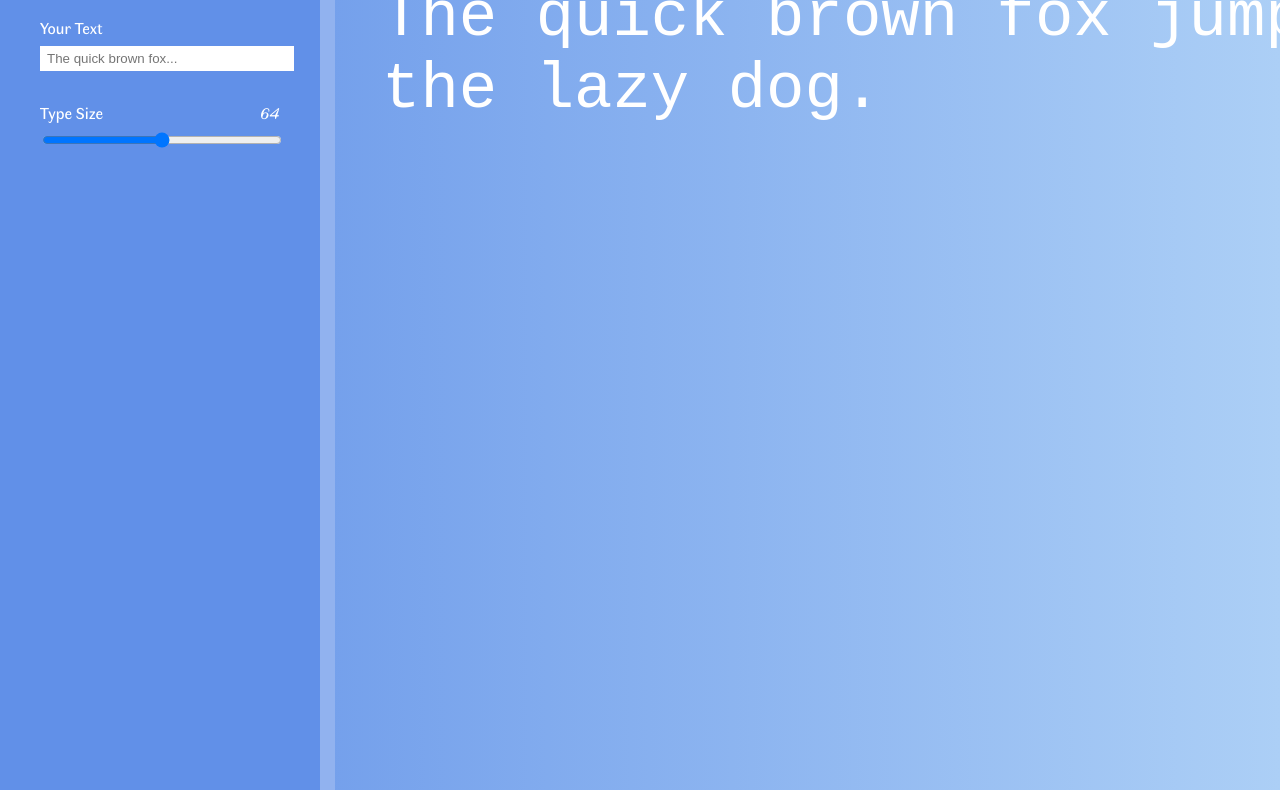
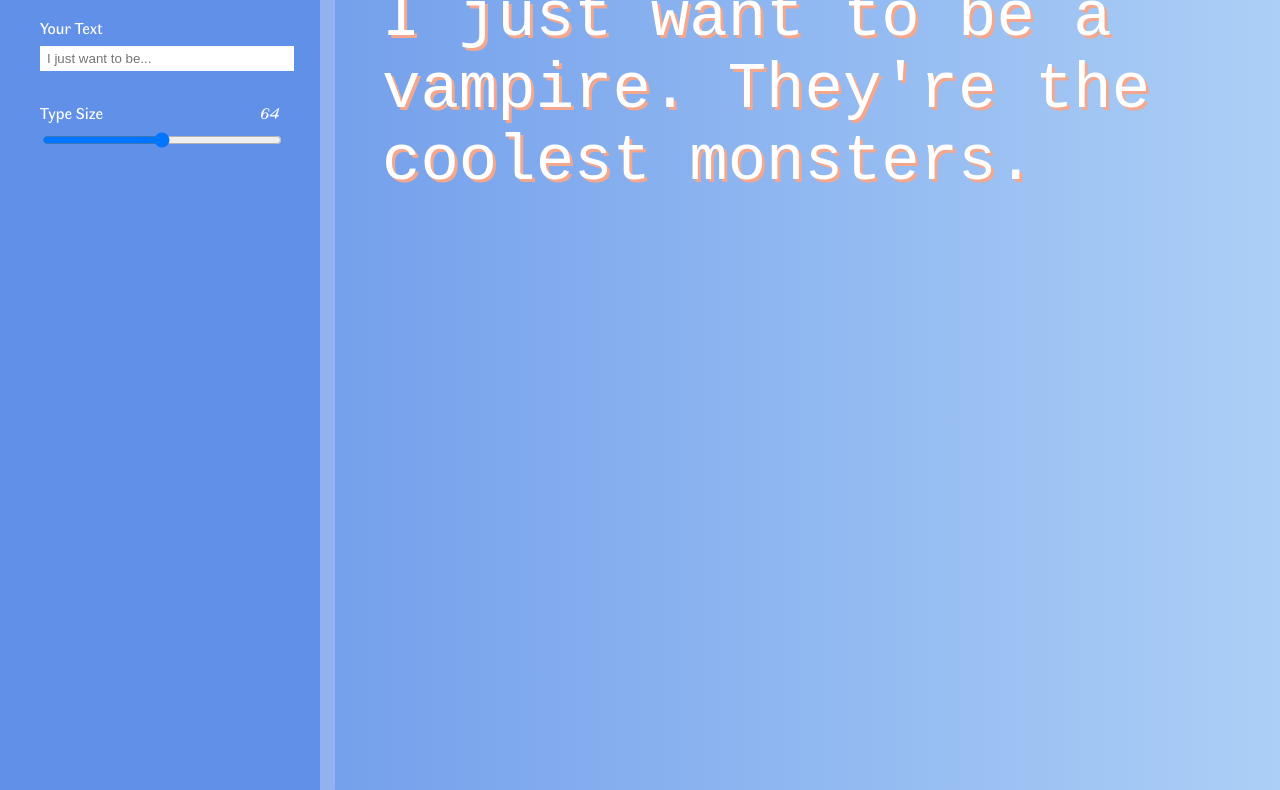
Before and after one commit to JonnyMoore/superHi-project3, a plain HTML site: page index.html in a window 1280 px wide. Shown: the part 90-880 px from the top of the page. Drawn offline with Linux system fonts and the light colour scheme; files whose address does not match are found by name.

Commit message:
Update style

```diff
--- a/assets/css/style.css
+++ b/assets/css/style.css
@@ -66,9 +66,10 @@ input[type="text"] { /* filter input selector by type of input */
     width: 100%;
     background-color: #fff;
     border: none;
-    color: #f3a78e;
+    color: #111;
     font-weight: 500;
     padding: 5px 7px;
+
 }
 
 input[type="range"] {
@@ -78,7 +79,7 @@ input[type="range"] {
 textarea.output {
     position: fixed;
     left: 320px;
-    width: 100%; /* TODO: This sends text off screen right */
+    width: 80%; /* TODO: This sends text off screen right when set to 100%*/
     min-height: 100vh;
     background-color: transparent;
     color: #fff;
@@ -86,4 +87,5 @@ textarea.output {
     border: none;
     outline: none;
     margin: 30px 60px;
+    text-shadow: 3px 3px #f3a78e;
 }
--- a/index.html
+++ b/index.html
@@ -13,7 +13,7 @@
             <h1>Type checker</h1>
             <div class="option">
                 <label>Your Text</label>
-                <input type="text" name="sentence" placeholder="The quick brown fox...">
+                <input type="text" name="sentence" placeholder="I just want to be...">
             </div>
             <div class="option">
                 <label>Type Size<span>64</span></label>
@@ -22,7 +22,7 @@
 
         </section>
 
-        <textarea class="output">The quick brown fox jumps over the lazy dog.</textarea>
+        <textarea class="output">I just want to be a vampire. They're the coolest monsters.</textarea>
 
         <script src="js/typechecker.js"></script>
 
```
